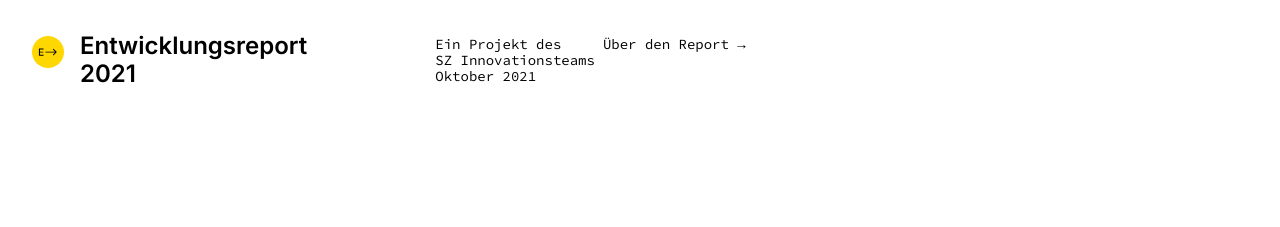
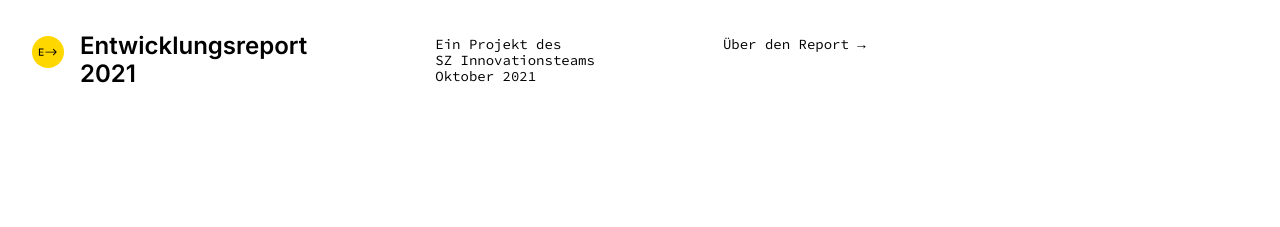
Before and after one commit to Klingebeil/entwicklungsreport-2021-test, a Jekyll site: the page built from index.html, in a window 1280 px wide. Shown: the top 227 px of the page. Built offline with Jekyll 4.4.1, drawn with Linux system fonts in a browser that asks for light colours.

Commit message:
margin changes

```diff
--- a/_includes/nav-bar.html
+++ b/_includes/nav-bar.html
@@ -3,6 +3,6 @@
         <a href="{{site.url}}" class="link black"><img src="{{site.url}}/img/logo.svg"></a>
     </div>
     <p class="b mr6 mt0"><a href="{{site.url}}" class="link dim black">Entwicklungsreport<br>2021</a></p>
-    <p class="mr4 f6 mt1 mono mr2-ns">Ein Projekt des<br>SZ Innovationsteams<br>Oktober 2021</p>
+    <p class="mr4 f6 mt1 mono mr6-ns">Ein Projekt des<br>SZ Innovationsteams<br>Oktober 2021</p>
     <p class="mr4 f6 mt1 mono"><a class="link dim black" href="">Über den Report →</a></p>
 </nav>
```
